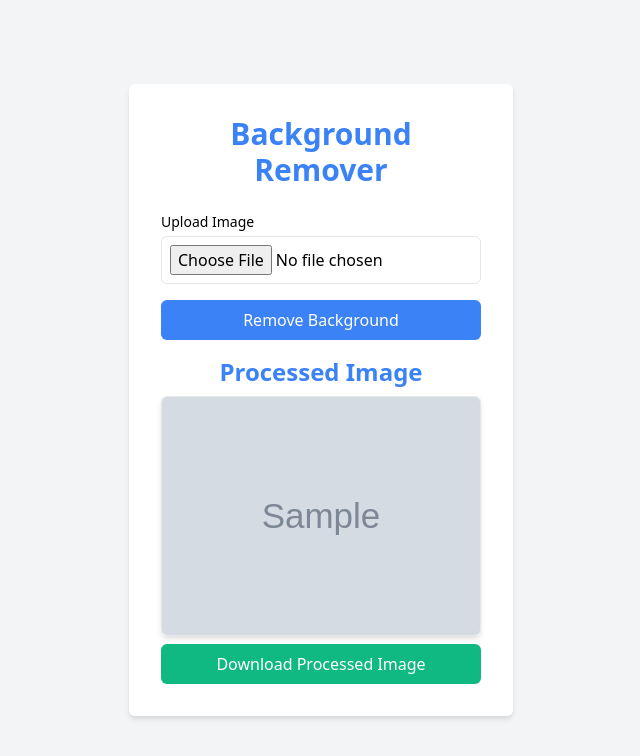
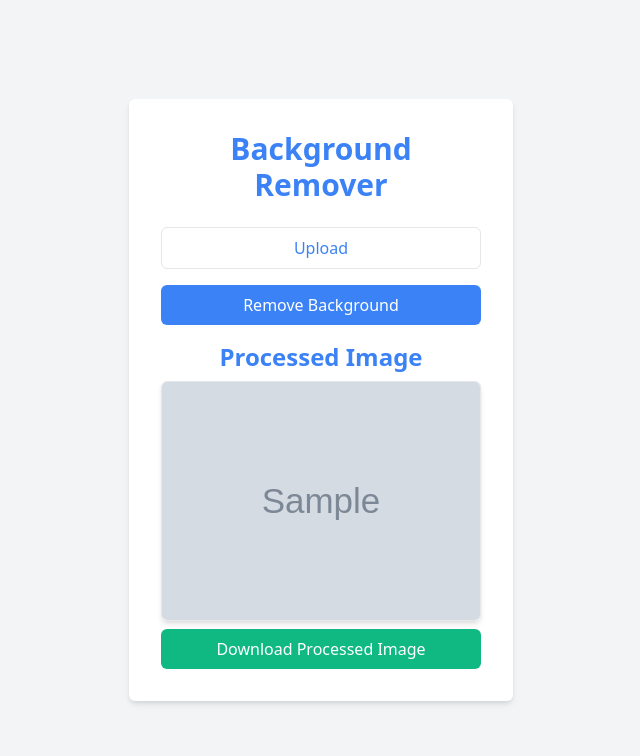
Before and after one commit to tanmoymondal1312/RBGT, a Django app: template remove_bg/templates/index.html in a window 1280 px wide. Shown: the top 756 px of the page, without its empty margins (319-959 px from the left). Run offline with Django 4.2, Linux system fonts and the light colour scheme; the template is opened without the code that fills it: most values are stand-ins (such as "Sample title", 1, 10 or a date in 2020); grey boxes marked "Sample" are stand-in pictures.

Commit message:
before style

```diff
--- a/remove_bg/templates/index.html
+++ b/remove_bg/templates/index.html
@@ -6,6 +6,18 @@
     <meta name="viewport" content="width=device-width, initial-scale=1.0">
     <title>Background Remover Tool</title>
     <link href="https://cdn.jsdelivr.net/npm/tailwindcss@2.2.19/dist/tailwind.min.css" rel="stylesheet">
+    <style>
+        .sr-only {
+            position: absolute;
+            width: 1px;
+            height: 1px;
+            margin: -1px;
+            padding: 0;
+            overflow: hidden;
+            clip: rect(0, 0, 0, 0);
+            border: 0;
+        }
+    </style>
 </head>
 
 <body class="bg-gray-100 min-h-screen flex items-center justify-center">
@@ -19,9 +31,12 @@
 
             <!-- Upload Input -->
             <div>
-                <label for="image" class="block text-sm font-medium">Upload Image</label>
-                <input type="file" name="image" id="image" accept="image/*"
-                    class="mt-1 p-2 w-full border rounded-md focus:outline-none focus:border-blue-500" onchange="previewImage(this)">
+                <label for="image" class="block text-sm font-medium sr-only">Upload Image</label>
+                <label for="image" class="flex items-center justify-center w-full p-2 border rounded-md cursor-pointer">
+                    <span class="text-blue-500">Upload</span>
+                    <input type="file" name="image" id="image" accept="image/*" class="sr-only"
+                        onchange="previewImage(this)">
+                </label>
             </div>
 
             <!-- Image Preview Section -->
```
Also changed, not shown: db.sqlite3, media/bg_removed_images/rbgt7a1ed575.png (added), media/images/ee696858.jpg (added).
